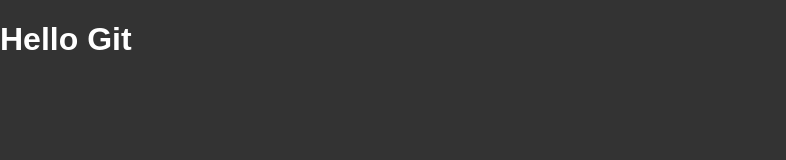
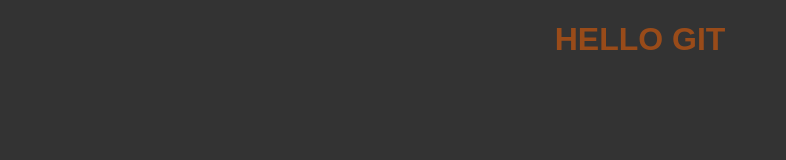
Before and after one commit to Fattylee/dummy, a plain HTML site: page index.html in a window 1280 px wide. Shown: the whole page, without its empty margins (0-786 px from the left). Drawn offline with Linux system fonts and the light colour scheme.

Commit message:
i added some styling to the header

```diff
--- a/style.css
+++ b/style.css
@@ -5,3 +5,8 @@
 color :white ;
 font-family : Arial, Helvetica, sans-serif ;
 }
+h1{
+text-align :center ;
+text-transform:uppercase ;
+color : rgba(255,100,0,0.5) ;
+}
```
